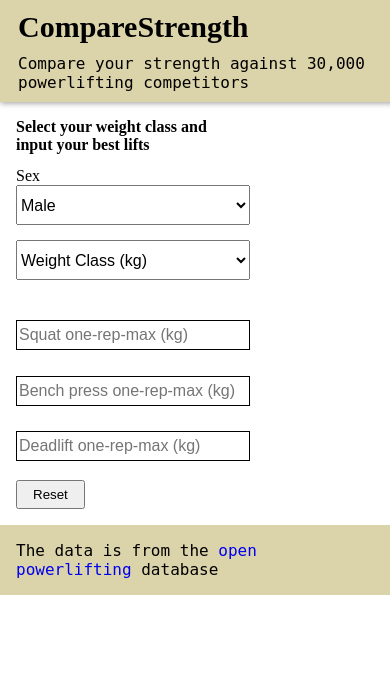
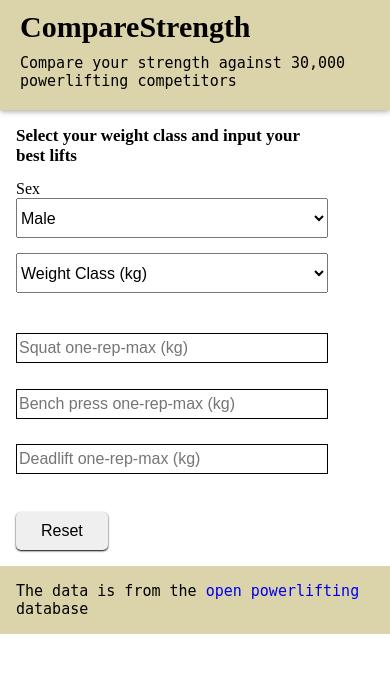
Before and after one commit to ViHak/compare-strength, a Python web app: template templates/index.html in a window 390 px wide. Shown: the top 673 px of the page. Run offline with Jinja, Linux system fonts and the light colour scheme; the template is opened without the code that fills it, so the values that code supplies are empty; some libraries are stand-ins or nearby versions.

Commit message:
More UI improvements.

```diff
--- a/static/css/main.css
+++ b/static/css/main.css
@@ -20,6 +20,7 @@ p{
 .wrapper{
     display: inline-grid;
     margin: 1em;
+    width:40vw;
 }
 .input-box{
     display:flex;
@@ -54,11 +55,9 @@ input{
 }
 
 .navbar{
-    width:100%;
     background-color:#dbd3a9;
+    padding:0em 1em 1em 1em;
     font-size:20px;
-    padding-left:18px;
-    padding-bottom:10px;
     box-shadow: 0 1px 6px 0 rgba(0,0,0,.4);
 }
 
@@ -89,21 +88,37 @@ input{
 }
 
 .button-div button{
-    margin-top:1em;
     cursor:pointer;
+    border-radius:5px;
+    border:none;
+    box-shadow:0px 1px 2px 0px black;
+    font-size:16px;
+    transition: 0.2s ease;
+}
+
+.button-div button:hover{
+    background-color:#dbd7d7;
+}
+
+.button-div{
+    margin-top:2em;
 }
 
 button{
-    cursor:pointer;
-    padding: 5px 15px;
+    padding: 10px 25px;
+}
 
+select{
+    cursor: pointer;
 }
 
 @media only screen and (max-device-width:1240px){
+    .wrapper{
+        width:80vw;
+    }
     .grid-box{
         display: grid;
         margin-top: 20px;
-        grid-template-columns: 60vw;
     }
     .result-box p{
         font-size:14px;
@@ -112,16 +127,16 @@ button{
         font-size:14px;
         box-sizing:border-box;
     }
-    .wrapper-title{
-        max-width: 50vw;
-    }
     .wrapper-title h2{
         margin-top:0;
-        font-size:16px;
+        font-size:17px;
     }
     .input{
 	    box-sizing:border-box;
         height:30px;
 	}
+    p{
+        font-size:15px;
+    }
 
 }
--- a/templates/index.html
+++ b/templates/index.html
@@ -119,7 +119,7 @@
           type: "get",
           data: {val1: val1, val2:val2, id:id, name:name, sex:sex},
           success: function(response) {
-            $(".wrapper .grid-box .input-box:nth-of-type("+id+") .result-box").html('<p>'+"You can "+name+" more than "+response.result.toString()+"% of people in the "+val1+" kg weight class"+'</p>');
+            $(".wrapper .grid-box .input-box:nth-of-type("+id+") .result-box").html('<p>'+"You can "+name+" more than " +'<b>'+response.result.toString()+"%"+'</b>'+" of people in the "+'<b>'+val1+" kg "+'</b>'+ "weight class"+'</p>');
           },
          });
       });
@@ -153,7 +153,7 @@
               type: "get",
               data: {val1: val1, val2:val2, id:id, name:name, sex:sex},
               success:function(response){
-                $(".wrapper .grid-box .input-box:nth-of-type("+id+") .result-box").html('<p>'+"You are stronger than "+response.result.toString()+"% of people in the "+val1+" kg weight class"+'</p>');
+                $(".wrapper .grid-box .input-box:nth-of-type("+id+") .result-box").html('<p>'+"You can "+name+" more than " +'<b>'+response.result.toString()+"%"+'</b>'+" of people in the "+'<b>'+val1+" kg "+'</b>'+ "weight class"+'</p>');
               }
             });
     }
```
